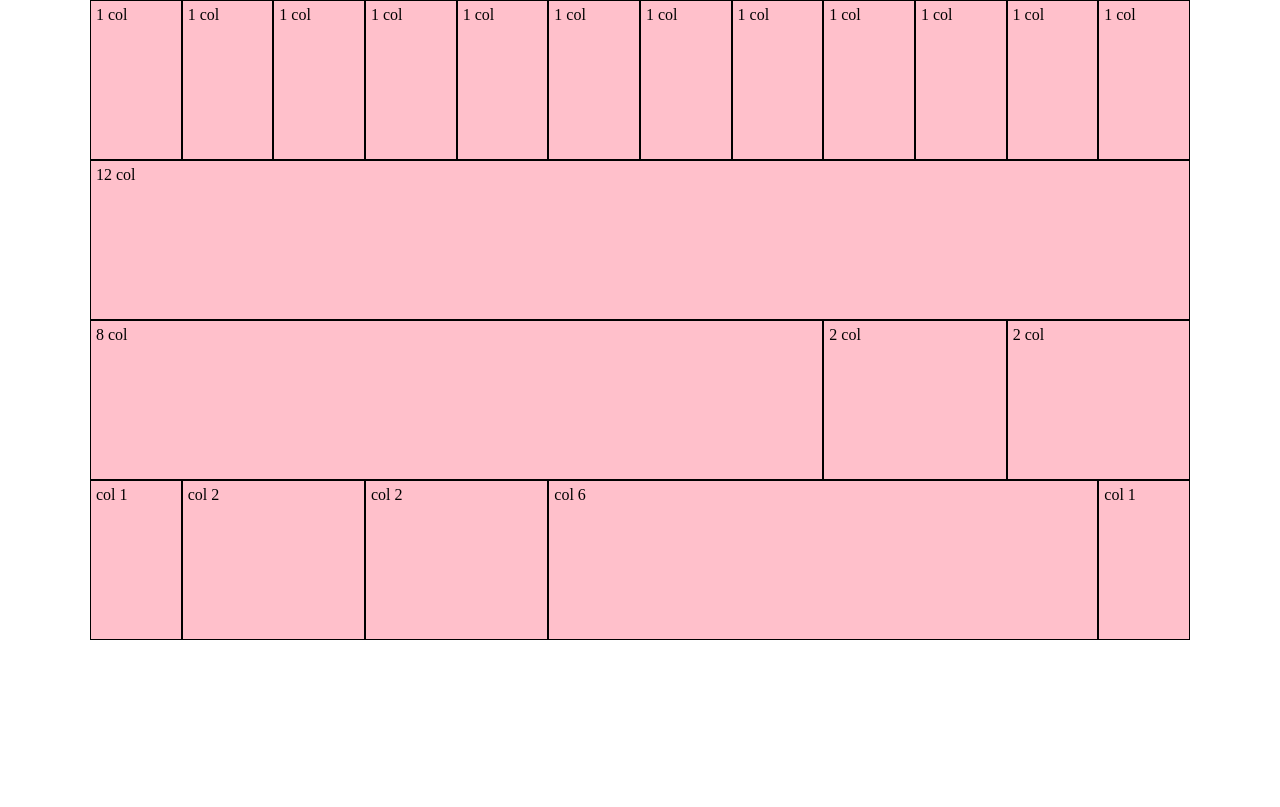
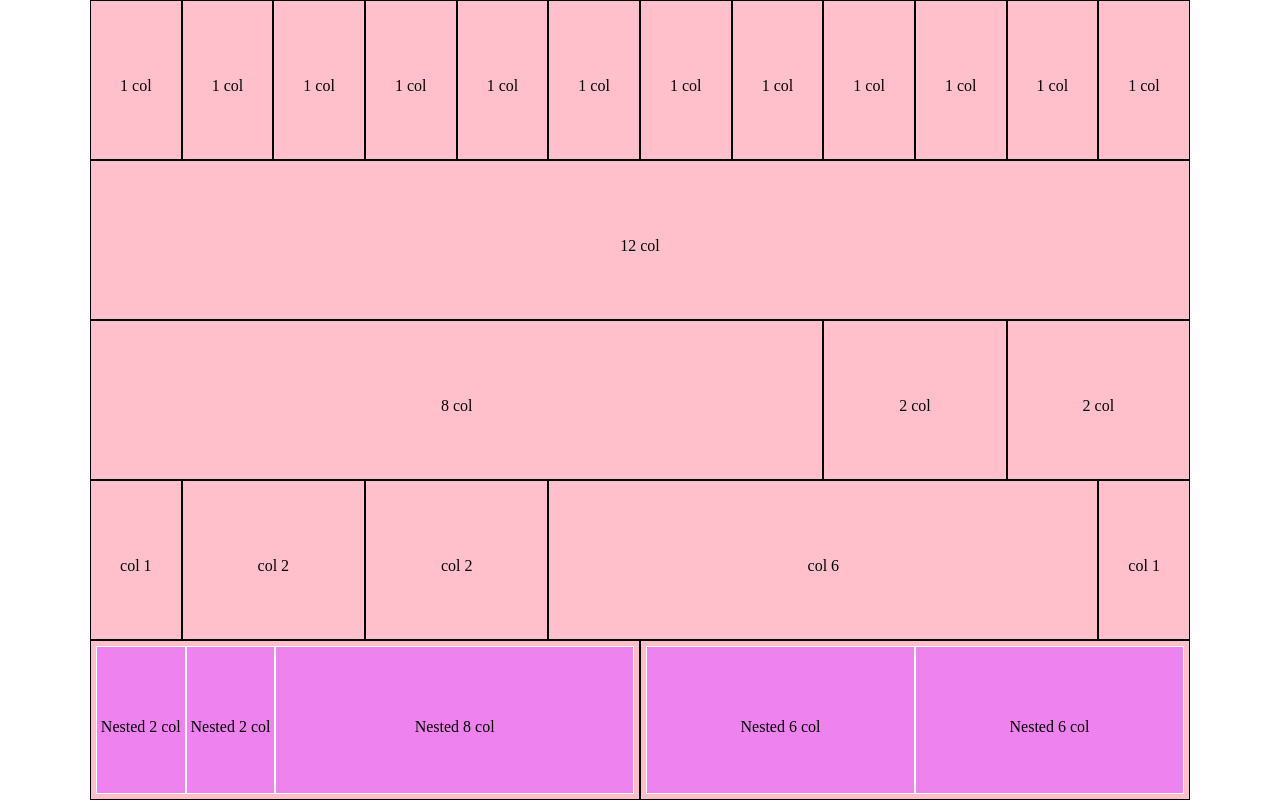
Before and after one commit to SimoneSpirito01/html-css-12bool, a plain HTML site: page index.html in a window 1280 px wide. Drawn offline with Linux system fonts and the light colour scheme.

Commit message:
quinta row

```diff
--- a/css/style.css
+++ b/css/style.css
@@ -4,11 +4,20 @@
 
 .row {
     height: 20%;
+    line-height: 20vh;
 }
 
 .box {
     height: 100%;
     background-color: pink;
+    text-align: center;
+    vertical-align: middle;
     border: 1px solid black;
     padding: 5px;
 }
+
+.box-nested {
+    height: 100%;
+    background-color: violet;
+    border: 1px solid white;
+}
--- a/index.html
+++ b/index.html
@@ -99,6 +99,32 @@
 
         <!--< quinta riga -->
 
+        <div class="row">
+            <div class="col-lg-6">
+                <div class="row box">
+                    <div class="col-lg-2">
+                        <div class="box-nested">Nested 2 col</div>
+                    </div>
+                    <div class="col-lg-2">
+                        <div class="box-nested">Nested 2 col</div>
+                    </div>
+                    <div class="col-lg-8">
+                        <div class="box-nested">Nested 8 col</div>
+                    </div>
+                </div>
+            </div>
+            <div class="col-lg-6">
+                <div class="row box">
+                    <div class="col-lg-6">
+                        <div class="box-nested">Nested 6 col</div>
+                    </div>
+                    <div class="col-lg-6">
+                        <div class="box-nested">Nested 6 col</div>
+                    </div>
+                </div>
+            </div>
+        </div>
+
         <!-- /quinta riga -->
 
     </div>
```
